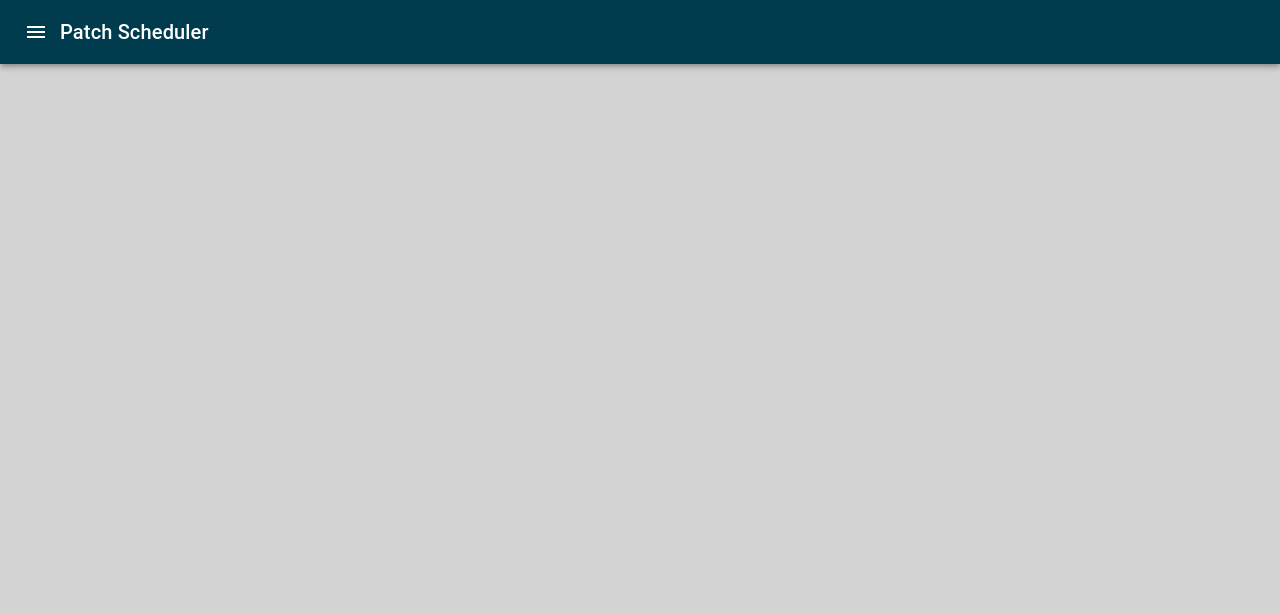
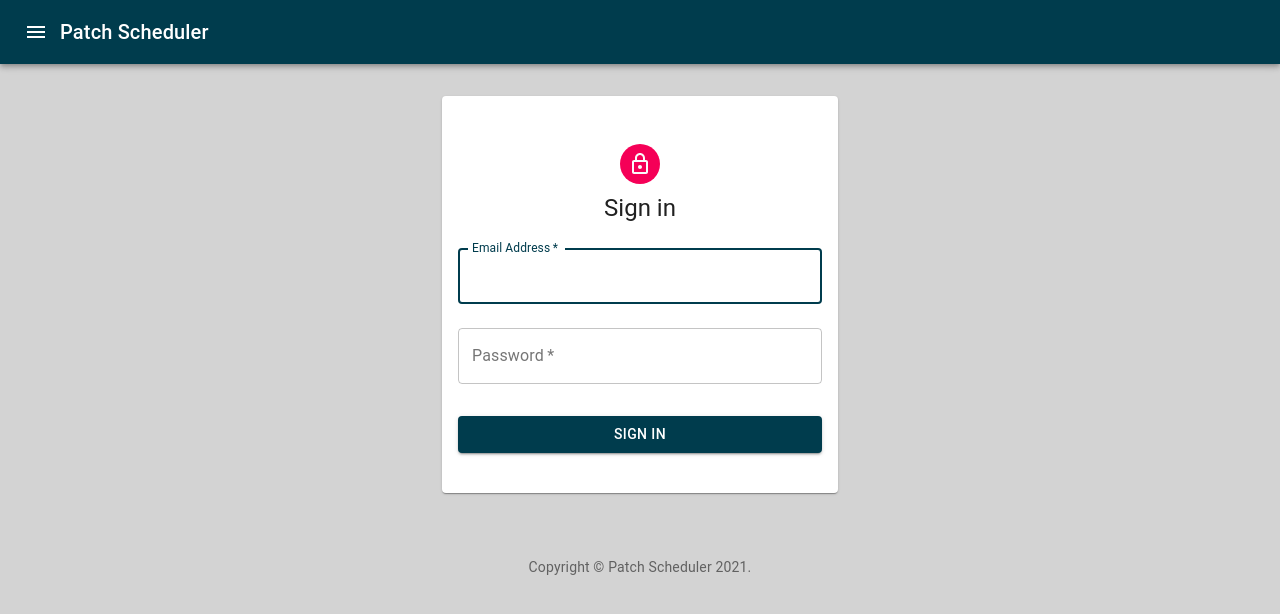
Before and after one commit to praveen2512/patch-scheduler, a React (Create React App) app: page /login in a window 1280 px wide. Shown: the top 614 px of the page. Built offline with nearby package versions, Linux system fonts and the light colour scheme.

Commit message:
login page integration

```diff
--- a/src/App.js
+++ b/src/App.js
@@ -1,11 +1,12 @@
 import "./App.css";
 import { BrowserRouter as Router, Route } from "react-router-dom";
-import { AppBar, Container, IconButton, Toolbar, Typography } from "@material-ui/core";
+import { AppBar, Box, Container, IconButton, Link, Toolbar, Typography } from "@material-ui/core";
 import {Menu} from '@material-ui/icons';
 import {Provider} from 'react-redux'
 import { MuiThemeProvider, createMuiTheme } from '@material-ui/core/styles';
 
 import Schedule from "./components/Schedule";
+import Login from './components/auth/Login'
 import {store} from './store';
 
 const theme = createMuiTheme({
@@ -14,9 +15,20 @@
       main: '#003C4D',
       dark: "#002029"
     },
-
   }
 });
+
+function Copyright() {
+  return (
+    <Typography variant="body2" color="textSecondary" align="center">
+      {"Copyright © "}
+        Patch Scheduler
+      {" "}
+      {new Date().getFullYear()}
+      {"."}
+    </Typography>
+  );
+}
 
 function App() {
   return (
@@ -32,8 +44,12 @@
           </Toolbar>
         </AppBar>
         <Router>
-          <Container>
+          <Container className="mt-4">
+            <Route path="/login" exact component={Login} />
             <Route path="/" exact component={Schedule} />
+            <Box mt={8}>
+              <Copyright />
+            </Box>
           </Container>
         </Router>
       </div>
--- /dev/null
+++ b/src/components/auth/Login.js
@@ -0,0 +1,79 @@
+import React from "react";
+import { makeStyles } from "@material-ui/core/styles";
+import { Avatar, Button, Card, CardContent, Container, CssBaseline, TextField, Link, Grid, Box, Typography  } from "@material-ui/core";
+import LockOutlinedIcon from "@material-ui/icons/LockOutlined";
+
+const useStyles = makeStyles((theme) => ({
+  paper: {
+    marginTop: theme.spacing(3),
+    display: "flex",
+    flexDirection: "column",
+    alignItems: "center",
+  },
+  avatar: {
+    margin: theme.spacing(1),
+    backgroundColor: theme.palette.secondary.main,
+  },
+  form: {
+    width: "100%", // Fix IE 11 issue.
+    marginTop: theme.spacing(1),
+  },
+  submit: {
+    margin: theme.spacing(3, 0, 2),
+  },
+}));
+
+export default function Login() {
+  const classes = useStyles();
+
+  return (
+    <Container component="div" maxWidth="xs">
+      <CssBaseline />
+      <Card className="mt-5">
+        <CardContent>
+          <div className={classes.paper}>
+            <Avatar className={classes.avatar}>
+              <LockOutlinedIcon />
+            </Avatar>
+            <Typography component="h1" variant="h5">
+              Sign in
+            </Typography>
+            <form className={classes.form} noValidate>
+              <TextField
+                variant="outlined"
+                margin="normal"
+                required
+                fullWidth
+                id="email"
+                label="Email Address"
+                name="email"
+                autoComplete="email"
+                autoFocus
+              />
+              <TextField
+                variant="outlined"
+                margin="normal"
+                required
+                fullWidth
+                name="password"
+                label="Password"
+                type="password"
+                id="password"
+                autoComplete="current-password"
+              />
+              <Button
+                type="submit"
+                fullWidth
+                variant="contained"
+                color="primary"
+                className={classes.submit}
+              >
+                Sign In
+              </Button>
+            </form>
+          </div>
+        </CardContent>
+      </Card>
+    </Container>
+  );
+}
--- a/src/components/server-team/PatchTable.js
+++ b/src/components/server-team/PatchTable.js
@@ -75,7 +75,7 @@
         <TableCell align="center">{row.server}</TableCell>
         <TableCell align="center">{row.osVersion}</TableCell>
         <TableCell align="center">
-          {moment(row.start.toString()).format("MMMM Do YYYY, h:mm:ss a")} to
+          {moment(row.start.toString()).format("MMMM Do YYYY, h:mm:ss a")}{" "}to{" "}
           {moment(row.end.toString()).format("MMMM Do YYYY, h:mm:ss a")}
         </TableCell>
         <TableCell align="center">{row.approvalStatus}</TableCell>
```
